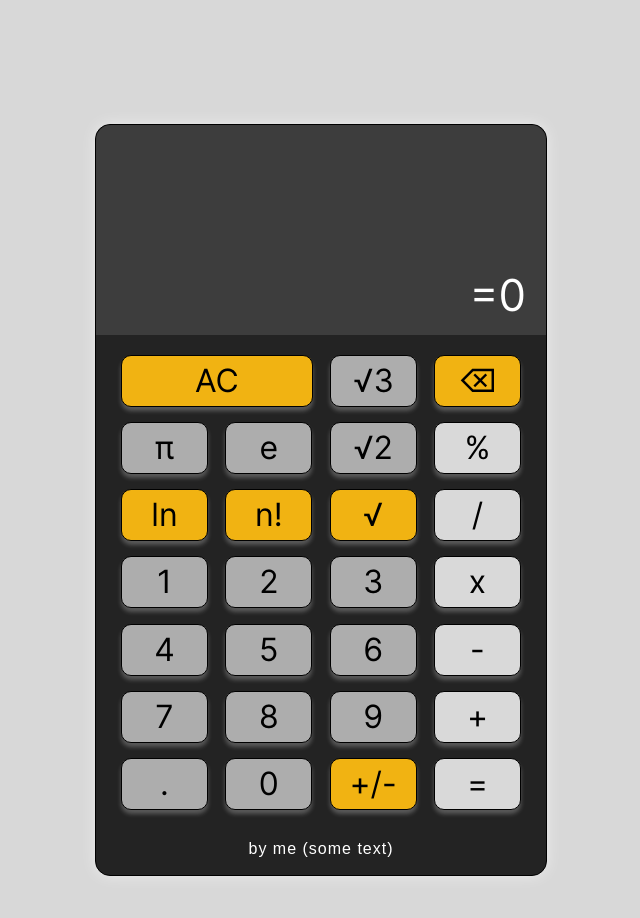
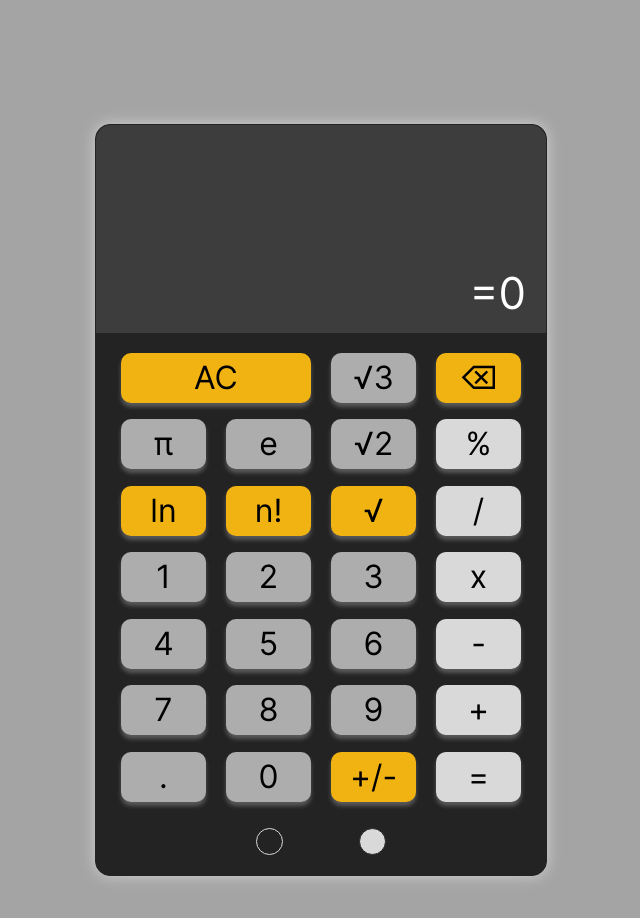
Before and after one commit to PblCbGomel/calculator-JS, a plain HTML site: page index.html in a window 1280 px wide. Shown: the whole page, without its empty margins (319-959 px from the left). Drawn offline with Linux system fonts and the light colour scheme.

Commit message:
feat: added themes

```diff
--- a/index.html
+++ b/index.html
@@ -10,9 +10,9 @@
   </head>
   <body>
     <main>
-      <div class="calculator-wrapper">
-        <div class="actions-wrapper">
-          <div class="input">
+      <div class="calculator-wrapper calculator-wrapper-dark">
+        <div class="actions-wrapper actions-wrapper-dark">
+          <div class="input input-dark">
             <div class="input-num1"></div>
             <div class="action"></div>
             <div class="input-num2"></div>
@@ -20,44 +20,48 @@
           <div class="result">=0</div>
         </div>
         <div class="buttons-wrapper">
-          <div class="btn btn-orange btn-clear-all">AC</div>
-          <div class="btn btn-gray btn-sqrt3">√3</div>
-          <div class="btn btn-orange btn-clear">⌫</div>
+          <div class="btn btn-dark btn-orange btn-clear-all">AC</div>
+          <div class="btn btn-dark btn-gray btn-sqrt3">√3</div>
+          <div class="btn btn-dark btn-orange btn-clear">⌫</div>
 
-          <div class="btn btn-gray btn-pi">π</div>
-          <div class="btn btn-gray btn-e">e</div>
-          <div class="btn btn-gray btn-sqrt2">√2</div>
-          <div class="btn btn-ligth-gray btn-procent btn-double-action">%</div>
+          <div class="btn btn-dark btn-gray btn-pi">π</div>
+          <div class="btn btn-dark btn-gray btn-e">e</div>
+          <div class="btn btn-dark btn-gray btn-sqrt2">√2</div>
+          <div class="btn btn-dark btn-ligth-gray btn-procent btn-double-action">%</div>
 
-          <div class="btn btn-orange btn-ln">ln</div>
-          <div class="btn btn-orange btn-factorial">n!</div>
-          <div class="btn btn-orange btn-sqrt">√</div>
-          <div class="btn btn-ligth-gray btn-div btn-double-action">/</div>
+          <div class="btn btn-dark btn-orange btn-ln">ln</div>
+          <div class="btn btn-dark btn-orange btn-factorial">n!</div>
+          <div class="btn btn-dark btn-orange btn-sqrt">√</div>
+          <div class="btn btn-dark btn-ligth-gray btn-div btn-double-action">/</div>
 
-          <div class="btn btn-gray btn-1 btn-number">1</div>
-          <div class="btn btn-gray btn-2 btn-number">2</div>
-          <div class="btn btn-gray btn-3 btn-number">3</div>
-          <div class="btn btn-ligth-gray btn-mult btn-double-action">x</div>
+          <div class="btn btn-dark btn-gray btn-1 btn-number">1</div>
+          <div class="btn btn-dark btn-gray btn-2 btn-number">2</div>
+          <div class="btn btn-dark btn-gray btn-3 btn-number">3</div>
+          <div class="btn btn-dark btn-ligth-gray btn-mult btn-double-action">x</div>
 
-          <div class="btn btn-gray btn-4 btn-number">4</div>
-          <div class="btn btn-gray btn-5 btn-number">5</div>
-          <div class="btn btn-gray btn-6 btn-number">6</div>
-          <div class="btn btn-ligth-gray btn-sub btn-double-action">-</div>
+          <div class="btn btn-dark btn-gray btn-4 btn-number">4</div>
+          <div class="btn btn-dark btn-gray btn-5 btn-number">5</div>
+          <div class="btn btn-dark btn-gray btn-6 btn-number">6</div>
+          <div class="btn btn-dark btn-ligth-gray btn-sub btn-double-action">-</div>
 
-          <div class="btn btn-gray btn-7 btn-number">7</div>
-          <div class="btn btn-gray btn-8 btn-number">8</div>
-          <div class="btn btn-gray btn-9 btn-number">9</div>
-          <div class="btn btn-ligth-gray btn-plus btn-double-action">+</div>
+          <div class="btn btn-dark btn-gray btn-7 btn-number">7</div>
+          <div class="btn btn-dark btn-gray btn-8 btn-number">8</div>
+          <div class="btn btn-dark btn-gray btn-9 btn-number">9</div>
+          <div class="btn btn-dark btn-ligth-gray btn-plus btn-double-action">+</div>
 
-          <div class="btn btn-gray btn-point">.</div>
-          <div class="btn btn-gray btn-0 btn-number">0</div>
-          <div class="btn btn-orange btn-plus-minus">+/-</div>
-          <div class="btn btn-ligth-gray btn-equals">=</div>
+          <div class="btn btn-dark btn-gray btn-point">.</div>
+          <div class="btn btn-dark btn-gray btn-0 btn-number">0</div>
+          <div class="btn btn-dark btn-orange btn-plus-minus">+/-</div>
+          <div class="btn btn-dark btn-ligth-gray btn-equals">=</div>
         </div>
 
-        <div class="by-text">by me (some text)</div>
+        <div class="themes-block">
+          <div class="dark-theme"></div>
+          <div class="ligth-theme"></div>
+        </div>
       </div>
     </main>
   </body>
   <script src="./scripts/index.js"></script>
+  <script src="./scripts/theme-script.js"></script>
 </html>
--- /dev/null
+++ b/scripts/theme-script.js
@@ -0,0 +1,34 @@
+const ligthBtn = document.querySelector(".ligth-theme");
+const darkBtn = document.querySelector(".dark-theme");
+const calculatorWrapper = document.querySelector(".calculator-wrapper");
+const actionWrapper = document.querySelector(".actions-wrapper");
+const inputWrapper = document.querySelector(".input");
+const btnsArray = document.querySelectorAll(".btn");
+
+darkBtn.addEventListener("click", () => {
+  calculatorWrapper.classList.remove("calculator-wrapper-ligth");
+  calculatorWrapper.classList.add("calculator-wrapper-dark");
+  actionWrapper.classList.remove("actions-wrapper-ligth");
+  actionWrapper.classList.add("actions-wrapper-dark");
+  inputWrapper.classList.remove("input-ligth");
+  inputWrapper.classList.add("input-dark");
+
+  btnsArray.forEach((btn) => {
+    btn.classList.remove("btn-ligth");
+    btn.classList.add("btn-dark");
+  });
+});
+
+ligthBtn.addEventListener("click", () => {
+  calculatorWrapper.classList.add("calculator-wrapper-ligth");
+  calculatorWrapper.classList.remove("calculator-wrapper-dark");
+  actionWrapper.classList.add("actions-wrapper-ligth");
+  actionWrapper.classList.remove("actions-wrapper-dark");
+  inputWrapper.classList.add("input-ligth");
+  inputWrapper.classList.remove("input-dark");
+
+  btnsArray.forEach((btn) => {
+    btn.classList.remove("btn-dark");
+    btn.classList.add("btn-ligth");
+  });
+});
--- a/styles/index.css
+++ b/styles/index.css
@@ -16,25 +16,35 @@ main {
   width: 100%;
   height: 1000px;
 
-  background-color: rgb(216, 216, 216);
+  background-color: rgb(164, 164, 164);
 }
 
-.calculator-wrapper {
-  background-color: #232323;
+.calculator-wrapper-dark,
+.calculator-wrapper-ligth {
   width: 450px;
   height: 750px;
   border-radius: 15px;
-  border: 1px solid black;
 
   display: flex;
   flex-direction: column;
 
   box-shadow: 0 0 15px rgba(255, 255, 255, 0.5);
+
+  transition: 0.3s;
 }
 
-.actions-wrapper {
-  background-color: #3d3d3d;
+.calculator-wrapper-dark {
+  background-color: #232323;
+  border: 1px solid #232323;
+}
 
+.calculator-wrapper-ligth {
+  background-color: #dad9d9;
+  border: 1px solid #dad9d9;
+}
+
+.actions-wrapper-dark,
+.actions-wrapper-ligth {
   height: 200px;
   width: calc(100%-20px);
   padding: 0 20px 10px;
@@ -44,30 +54,62 @@ main {
   flex-direction: column;
   align-items: flex-end;
   justify-content: end;
+
+  transition: 0.3s;
 }
 
-.input {
+.actions-wrapper-dark {
+  background-color: #3d3d3d;
+}
+
+.actions-wrapper-ligth {
+  background-color: #ecebeb;
+}
+
+.input-dark,
+.input-ligth {
   display: flex;
   justify-content: end;
   flex-wrap: wrap;
 
-  background-color: #3d3d3d;
+  transition: 0.3s;
 }
 
-.input * {
+.input-dark * {
   color: #f3f3f3;
   font-size: 36px;
   line-height: 48px;
   max-width: 420px;
 }
 
-.actions-wrapper .result {
-  color: #ffffff;
+.input-ligth * {
+  color: #1b1b1b;
+}
+
+.input-ligth *,
+.input-dark * {
+  font-size: 36px;
+  line-height: 48px;
+  max-width: 420px;
+}
+
+.actions-wrapper-dark .result,
+.actions-wrapper-ligth .result {
   font-size: 44px;
   line-height: 60px;
   max-width: 420px;
 
   text-align: right;
+
+  transition: 0.3s;
+}
+
+.actions-wrapper-dark .result {
+  color: #ffffff;
+}
+
+.actions-wrapper-ligth .result {
+  color: #1b1b1b;
 }
 
 .buttons-wrapper {
@@ -83,16 +125,25 @@ main {
   user-select: none;
 }
 
-.btn {
+.btn-dark {
+  box-shadow: 0 4px 4px rgba(255, 255, 255, 0.25);
+}
+
+.btn-ligth {
+  box-shadow: 0 4px 4px rgba(0, 0, 0, 0.25);
+}
+
+.btn-dark,
+.btn-ligth {
   width: 85px;
   height: 50px;
   border-radius: 10px;
-  box-shadow: 0 4px 4px rgba(255, 255, 255, 0.25);
-  border: 1px solid black;
 
   text-align: center;
   line-height: 50px;
   font-size: 32px;
+
+  transition: 0.3s;
 }
 
 .btn:hover {
@@ -139,12 +190,32 @@ main {
   background-color: #bdbdbd;
 }
 
-.by-text {
-  width: 100%;
+.themes-block {
+  width: 130px;
+  margin: auto;
+  margin-bottom: 20px;
 
-  text-align: center;
-  font-size: 16px;
-  color: white;
-  letter-spacing: 1px;
-  font-family: sans-serif;
+  display: flex;
+  justify-content: space-between;
 }
+
+.dark-theme,
+.ligth-theme {
+  width: 25px;
+  height: 25px;
+  border-radius: 50%;
+}
+
+.dark-theme {
+  border: 1px solid #d9d9d9;
+  background-color: #232323;
+
+  cursor: pointer;
+}
+
+.ligth-theme {
+  border: 1px solid #232323;
+  background-color: #d9d9d9;
+
+  cursor: pointer;
+}
```
